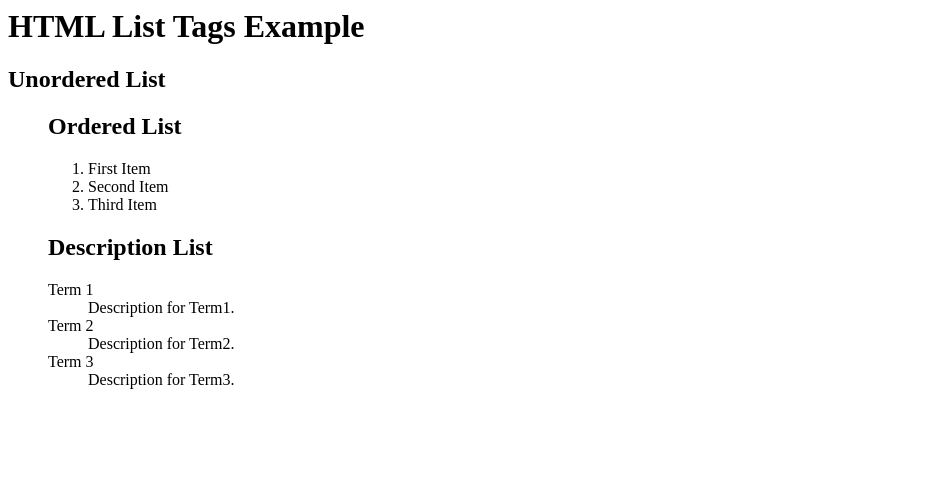
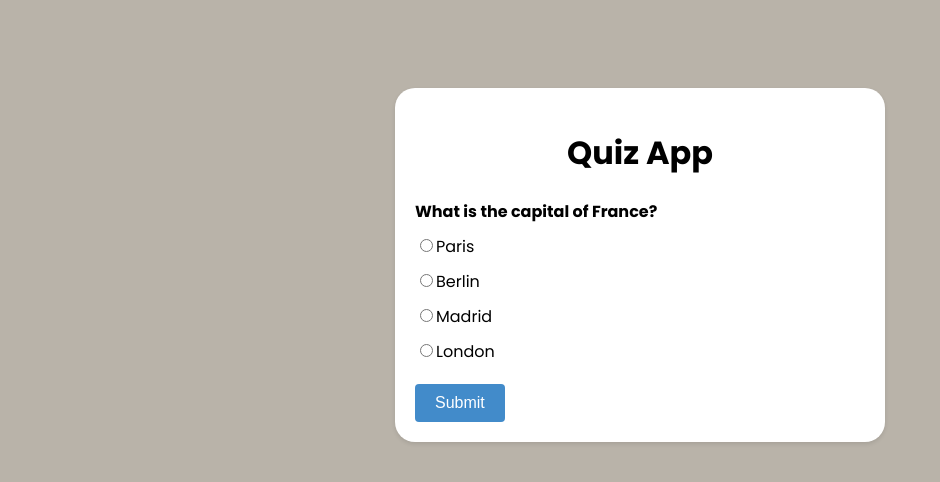
Before and after one commit to Anithachakala/FSD-UNIT1, a plain HTML site: page index.html in a window 1280 px wide. Shown: the whole page, without its empty margins (0-940 px from the left). Drawn offline with Linux system fonts and the light colour scheme.

Commit message:
Add files via upload

```diff
--- a/index.html
+++ b/index.html
@@ -1,28 +1,18 @@
+<!DOCTYPE html>
 <html>
-    <head>
-        <meta charset="UTF-8">
-        <title>List Taga Example</title>
-
-    </head>
-    <body>
-        <h1>HTML List Tags Example</h1>
-        <h2>Unordered List</h2>
-        <ul>
-            <h2>Ordered List</h2>
-            <ol>
-                <li>First Item</li>
-                <li>Second Item</li>
-                <li>Third Item</li>
-            </ol>
-            <h2>Description List</h2>
-            <dl>
-                <dt>Term 1</dt>
-                <dd>Description for Term1.</dd>
-                <dt>Term 2</dt>
-                <dd>Description for Term2.</dd>
-                <dt>Term 3</dt>
-                <dd>Description for Term3.</dd>
-            </dl>
-        </ul>
-    </body>
+<head>
+  <title>JavaScript Quiz App</title>
+  <link rel="stylesheet" href="styles.css">
+</head>
+<body>
+  <div class="container">
+    <h1>Quiz App</h1>
+    <div id="quiz"></div>
+    <div id="result" class="result"></div>
+    <button id="submit" class="button">Submit</button>
+    <button id="retry" class="button hide">Retry</button>
+    <button id="showAnswer" class="button hide">Show Answer</button>
+  </div>
+  <script src="script.js"></script>
+</body>
 </html>
--- /dev/null
+++ b/script.js
@@ -0,0 +1,191 @@
+const quizData = [
+    {
+      question: 'What is the capital of France?',
+      options: ['Paris', 'London', 'Berlin', 'Madrid'],
+      answer: 'Paris',
+    },
+    {
+      question: 'What is the largest planet in our solar system?',
+      options: ['Mars', 'Saturn', 'Jupiter', 'Neptune'],
+      answer: 'Jupiter',
+    },
+    {
+      question: 'Which country won the FIFA World Cup in 2018?',
+      options: ['Brazil', 'Germany', 'France', 'Argentina'],
+      answer: 'France',
+    },
+    {
+      question: 'What is the tallest mountain in the world?',
+      options: ['Mount Everest', 'K2', 'Kangchenjunga', 'Makalu'],
+      answer: 'Mount Everest',
+    },
+    {
+      question: 'Which is the largest ocean on Earth?',
+      options: [
+        'Pacific Ocean',
+        'Indian Ocean',
+        'Atlantic Ocean',
+        'Arctic Ocean',
+      ],
+      answer: 'Pacific Ocean',
+    },
+    {
+      question: 'What is the chemical symbol for gold?',
+      options: ['Au', 'Ag', 'Cu', 'Fe'],
+      answer: 'Au',
+    },
+    {
+      question: 'Who painted the Mona Lisa?',
+      options: [
+        'Pablo Picasso',
+        'Vincent van Gogh',
+        'Leonardo da Vinci',
+        'Michelangelo',
+      ],
+      answer: 'Leonardo da Vinci',
+    },
+    {
+      question: 'Which planet is known as the Red Planet?',
+      options: ['Mars', 'Venus', 'Mercury', 'Uranus'],
+      answer: 'Mars',
+    },
+    {
+      question: 'What is the largest species of shark?',
+      options: [
+        'Great White Shark',
+        'Whale Shark',
+        'Tiger Shark',
+        'Hammerhead Shark',
+      ],
+      answer: 'Whale Shark',
+    },
+    {
+      question: 'Which animal is known as the King of the Jungle?',
+      options: ['Lion', 'Tiger', 'Elephant', 'Giraffe'],
+      answer: 'Lion',
+    },
+  ];
+
+  const quizContainer = document.getElementById('quiz');
+  const resultContainer = document.getElementById('result');
+  const submitButton = document.getElementById('submit');
+  const retryButton = document.getElementById('retry');
+  const showAnswerButton = document.getElementById('showAnswer');
+
+  let currentQuestion = 0;
+  let score = 0;
+  let incorrectAnswers = [];
+
+  function shuffleArray(array) {
+    for (let i = array.length - 1; i > 0; i--) {
+      const j = Math.floor(Math.random() * (i + 1));
+      [array[i], array[j]] = [array[j], array[i]];
+    }
+  }
+
+  function displayQuestion() {
+    const questionData = quizData[currentQuestion];
+
+    const questionElement = document.createElement('div');
+    questionElement.className = 'question';
+    questionElement.innerHTML = questionData.question;
+
+    const optionsElement = document.createElement('div');
+    optionsElement.className = 'options';
+
+    const shuffledOptions = [...questionData.options];
+    shuffleArray(shuffledOptions);
+
+    for (let i = 0; i < shuffledOptions.length; i++) {
+      const option = document.createElement('label');
+      option.className = 'option';
+
+      const radio = document.createElement('input');
+      radio.type = 'radio';
+      radio.name = 'quiz';
+      radio.value = shuffledOptions[i];
+
+      const optionText = document.createTextNode(shuffledOptions[i]);
+
+      option.appendChild(radio);
+      option.appendChild(optionText);
+      optionsElement.appendChild(option);
+    }
+
+    quizContainer.innerHTML = '';
+    quizContainer.appendChild(questionElement);
+    quizContainer.appendChild(optionsElement);
+  }
+
+  function checkAnswer() {
+    const selectedOption = document.querySelector('input[name="quiz"]:checked');
+    if (selectedOption) {
+      const answer = selectedOption.value;
+      if (answer === quizData[currentQuestion].answer) {
+        score++;
+      } else {
+        incorrectAnswers.push({
+          question: quizData[currentQuestion].question,
+          incorrectAnswer: answer,
+          correctAnswer: quizData[currentQuestion].answer,
+        });
+      }
+      currentQuestion++;
+      selectedOption.checked = false;
+      if (currentQuestion < quizData.length) {
+        displayQuestion();
+      } else {
+        displayResult();
+      }
+    }
+  }
+
+  function displayResult() {
+    quizContainer.style.display = 'none';
+    submitButton.style.display = 'none';
+    retryButton.style.display = 'inline-block';
+    showAnswerButton.style.display = 'inline-block';
+    resultContainer.innerHTML = `You scored ${score} out of ${quizData.length}!`;
+  }
+
+  function retryQuiz() {
+    currentQuestion = 0;
+    score = 0;
+    incorrectAnswers = [];
+    quizContainer.style.display = 'block';
+    submitButton.style.display = 'inline-block';
+    retryButton.style.display = 'none';
+    showAnswerButton.style.display = 'none';
+    resultContainer.innerHTML = '';
+    displayQuestion();
+  }
+
+  function showAnswer() {
+    quizContainer.style.display = 'none';
+    submitButton.style.display = 'none';
+    retryButton.style.display = 'inline-block';
+    showAnswerButton.style.display = 'none';
+
+    let incorrectAnswersHtml = '';
+    for (let i = 0; i < incorrectAnswers.length; i++) {
+      incorrectAnswersHtml += `
+        <p>
+          <strong>Question:</strong> ${incorrectAnswers[i].question}<br>
+          <strong>Your Answer:</strong> ${incorrectAnswers[i].incorrectAnswer}<br>
+          <strong>Correct Answer:</strong> ${incorrectAnswers[i].correctAnswer}
+        </p>
+      `;
+    }
+
+    resultContainer.innerHTML = `
+      <p>You scored ${score} out of ${quizData.length}!</p>
+      <p>Incorrect Answers:</p>
+      ${incorrectAnswersHtml}
+    `;
+  }
+
+  submitButton.addEventListener('click', checkAnswer);
+  retryButton.addEventListener('click', retryQuiz);
+  showAnswerButton.addEventListener('click', showAnswer);
+
+  displayQuestion();
--- /dev/null
+++ b/styles.css
@@ -0,0 +1,62 @@
+@import url('https://fonts.googleapis.com/css2?family=Poppins:wght@400;500;700&display=swap');
+
+body {
+  font-family: 'Poppins', sans-serif;
+  background: #b9b3a9;
+  display: flex;
+  justify-content: center;
+}
+
+.container {
+  width: 450px;
+  padding: 20px;
+  margin-top: 80px;
+  background-color: #fff;
+  box-shadow: 0 2px 4px rgba(0, 0, 0, 0.1);
+  border-radius: 20px;
+}
+
+h1 {
+  text-align: center;
+}
+
+.question {
+  font-weight: bold;
+  margin-bottom: 10px;
+}
+
+.options {
+  margin-bottom: 20px;
+}
+
+.option {
+  display: block;
+  margin-bottom: 10px;
+}
+
+.button {
+  display: inline-block;
+  padding: 10px 20px;
+  background-color: #428bca;
+  color: #fff;
+  border: none;
+  cursor: pointer;
+  font-size: 16px;
+  border-radius: 4px;
+  transition: background-color 0.3s;
+  margin-right: 10px;
+}
+
+.button:hover {
+  background-color: #3071a9;
+}
+
+.result {
+  text-align: center;
+  margin-top: 20px;
+  font-weight: bold;
+}
+
+.hide{
+  display: none;
+}
```
